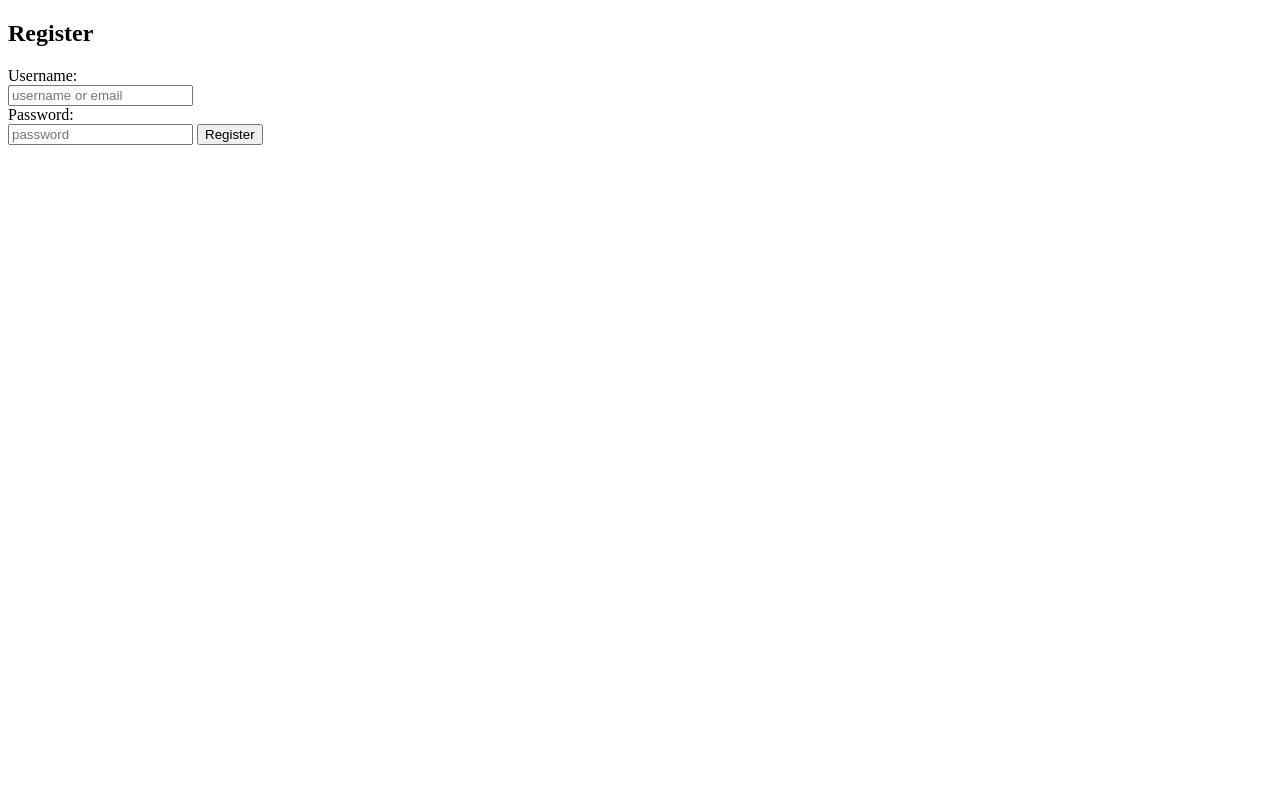
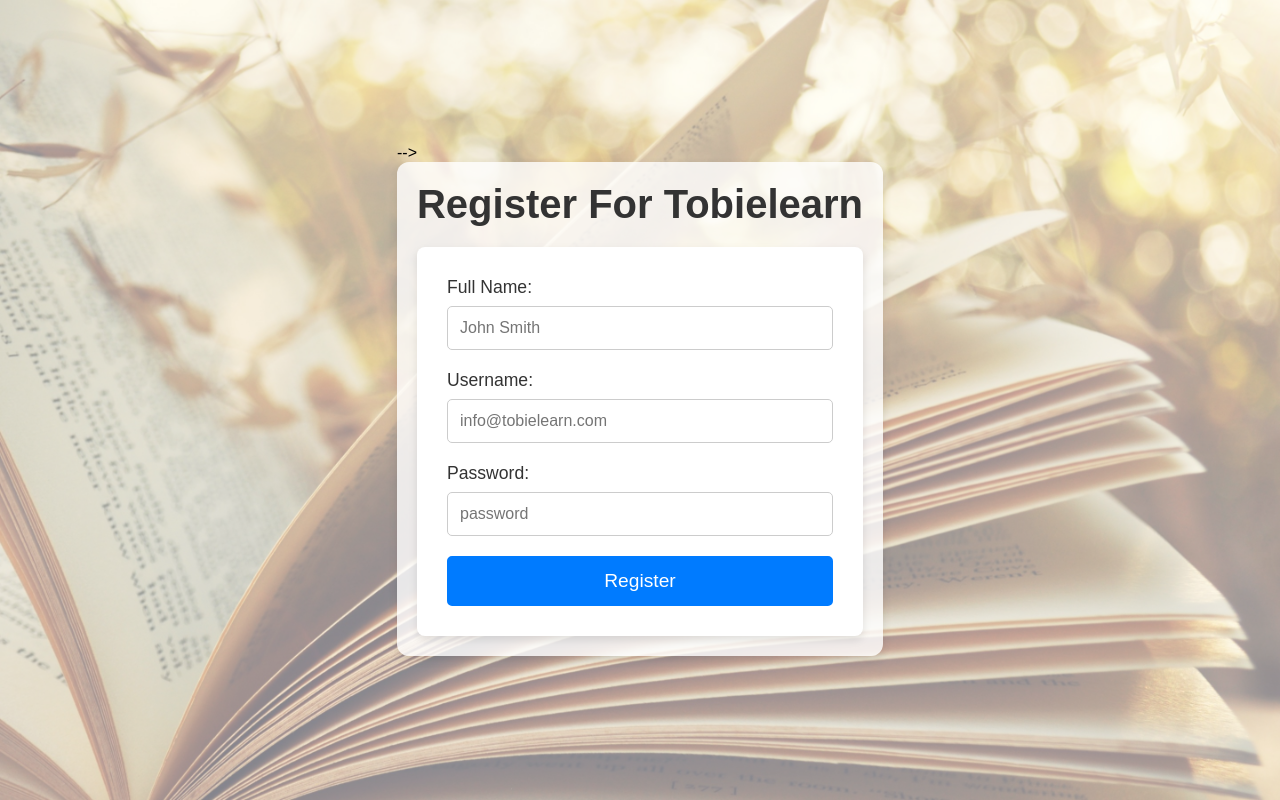
Before and after one commit to go121121/Tobielearn, a Django app: template Tobiesell/users/templates/registration.html in a window 1280 px wide. Run offline with Django 5.2, Linux system fonts and the light colour scheme; the template is opened without the code that fills it, so the values that code supplies are empty.

Commit message:
Made regristration page pretty
- Added CSS Style Sheet
- Changed Form to name, email, and psswd
- Added stock image (replace soon - copyright)

```diff
--- a/Tobiesell/users/templates/base.html
+++ b/Tobiesell/users/templates/base.html
@@ -1,6 +1,7 @@
 <!-- templates/base.html -->
 <!DOCTYPE html>
 <html lang="en">
+<link rel="stylesheet" href="style.css">
 
 <head>
   <meta charset="utf-8">
--- a/Tobiesell/users/templates/registration.html
+++ b/Tobiesell/users/templates/registration.html
@@ -1,20 +1,48 @@
-{% extends "base.html"%}
+<!DOCTYPE html>
+
+<!--
+{% extends "base.html" %}
+
 {% load static %}
+
 {% block content %}
+-->
 
-<h2>Register</h2>
+<link rel="stylesheet" href="style.css">
+
+<!-- Main Registration Container -->
+<div class="registration-container">
+    <!-- Title Section -->
+    <div class="registration-title">
+        <h1>Register  For Tobielearn</h1>
+    </div>
+
+    <!-- Form Section -->
+    <div class="registration-form">
         <form method="POST">
+            <!--
 			{% csrf_token %}
-    <label for="username">
+			-->
+
+			<label for="name">
+                <div> Full Name:</div>
+            </label>
+            <input type="name" id="name" name="name" placeholder="John Smith">
+
+            <label for="email">
                 <div> Username:</div>
             </label>
-        <input type="username" id="username" name="username" placeholder="username or email">
+            <input type="email" id="email" name="email" placeholder="info@tobielearn.com">
+
             <label for="password">
                 <div> Password:</div>
             </label>
             <input type="password" id="password" name="password" placeholder="password">
+
             <button type="submit">Register</button>
         </form>
-
-
+    </div>
+</div>
+<!--
 {% endblock %}
+-->
--- /dev/null
+++ b/Tobiesell/users/templates/style.css
@@ -0,0 +1,170 @@
+/* (c) TobieLearn William Ramsay All Rights Reserved*/
+
+/* General Reset */
+* {
+    margin: 0;
+    padding: 0;
+    box-sizing: border-box;
+}
+
+/* Body styling with background image */
+body {
+    font-family: Arial, sans-serif;
+    background-image: url('background.jpg'); /* Background image */
+    background-size: cover; /* Cover the entire background */
+    background-position: center; /* Center the image */
+    display: flex;
+    justify-content: center; /* Center horizontally */
+    align-items: center; /* Center vertically */
+    height: 100vh;
+    margin: 0;
+    position: relative; /* Required for overlay positioning */
+}
+
+/* Overlay styling */
+body::before {
+    content: ''; /* Empty content for the overlay */
+    position: absolute;
+    top: 0;
+    left: 0;
+    width: 100%;
+    height: 100%;
+    background-color: rgba(255, 255, 255, 0.5); /* White with 50% opacity */
+    z-index: -1; /* Behind the content */
+}
+
+/* Main Registration Container */
+.registration-container {
+    text-align: center; /* Center the content horizontally */
+    max-width: 500px; /* Limit overall width of the container */
+    width: 100%;
+    padding: 20px;
+    background-color: rgba(255, 255, 255, 0.8); /* White background with opacity */
+    border-radius: 12px;
+    box-shadow: 0 4px 10px rgba(0, 0, 0, 0.1); /* Subtle shadow around the container */
+}
+
+/* Title Section */
+.registration-title {
+    margin-bottom: 20px; /* Space below the title */
+}
+
+h1 {
+    font-size: 2.5em;
+    color: #333;
+    font-weight: bold;
+}
+
+/* Form Section */
+.registration-form {
+    margin-top: 20px; /* Space between title and form */
+}
+
+/* Form Styling */
+form {
+    background-color: #fff; /* White background for the form */
+    padding: 30px;
+    border-radius: 8px;
+    box-shadow: 0 4px 8px rgba(0, 0, 0, 0.1); /* Subtle shadow for form */
+    width: 100%;
+    box-sizing: border-box;
+    text-align: left; /* Left-align text inside the form */
+}
+
+/* Label Styling */
+label {
+    font-size: 1.1em;
+    color: #333;
+    margin-bottom: 8px; /* Adjusted space for labels */
+    display: block;
+}
+
+/* Input Fields (email, name, and password) */
+input[type="email"], input[type="name"], input[type="password"] {
+    width: 100%;
+    padding: 12px;
+    margin-bottom: 20px;
+    border: 1px solid #ccc;
+    border-radius: 5px;
+    font-size: 1em;
+    transition: border-color 0.3s ease;
+}
+
+/* Focus state for input fields */
+input[type="email"]:focus, input[type="name"]:focus, input[type="password"]:focus {
+    border-color: #007BFF; /* Blue border on focus */
+    outline: none;
+}
+
+/* Button Styling with Border */
+button[type="submit"] {
+    width: 100%;
+    padding: 12px;
+    background-color: #007BFF; /* Blue background for button */
+    border: 2px solid #007BFF; /* Blue border */
+    border-radius: 5px;
+    color: white;
+    font-size: 1.2em;
+    cursor: pointer;
+    transition: background-color 0.3s ease, border-color 0.3s ease;
+}
+
+/* Hover and Focus Effects */
+button[type="submit"]:hover {
+    background-color: #0056b3; /* Darker blue on hover */
+    border-color: #0056b3; /* Darker blue border on hover */
+}
+
+button[type="submit"]:focus {
+    outline: none;
+    border-color: #004085; /* Even darker blue border on focus */
+}
+
+/* Mobile Responsiveness */
+@media (max-width: 768px) {
+    .registration-container {
+        padding: 15px; /* Adjust padding for smaller screens */
+        width: 90%; /* Allow form to take up 90% of the width */
+    }
+
+    h1 {
+        font-size: 2em; /* Adjust title size for mobile */
+    }
+
+    form {
+        padding: 20px; /* Less padding on smaller screens */
+    }
+
+    input[type="email"], input[type="name"], input[type="password"], button[type="submit"] {
+        font-size: 1em; /* Adjust input and button text size */
+    }
+
+    label {
+        font-size: 1em; /* Adjust label font size */
+    }
+}
+
+/* Very Small Devices (e.g., small phones) */
+@media (max-width: 480px) {
+    h1 {
+        font-size: 1.5em; /* Make title smaller on very small devices */
+    }
+
+    .registration-container {
+        width: 95%; /* Make form container even more responsive */
+        padding: 20px; /* Increase padding for better spacing */
+    }
+
+    form {
+        padding: 25px; /* Increase padding inside form */
+    }
+
+    input[type="email"], input[type="text"], input[type="password"], button[type="submit"] {
+        font-size: 1.1em; /* Increase text size for better readability */
+        padding: 12px; /* Increase padding inside inputs */
+    }
+
+    button[type="submit"] {
+        font-size: 1.2em; /* Increase button text size */
+    }
+}
```
Also changed, not shown: Tobiesell/users/templates/background.jpg (added). Lines whose indentation alone changed are shown as unchanged.
